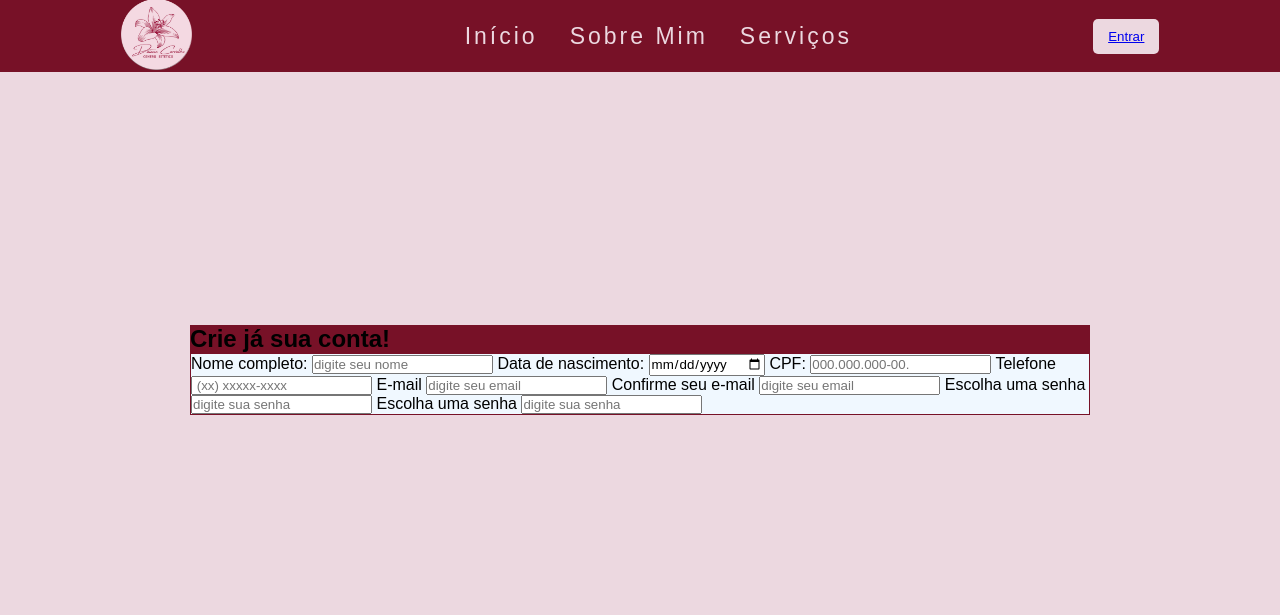
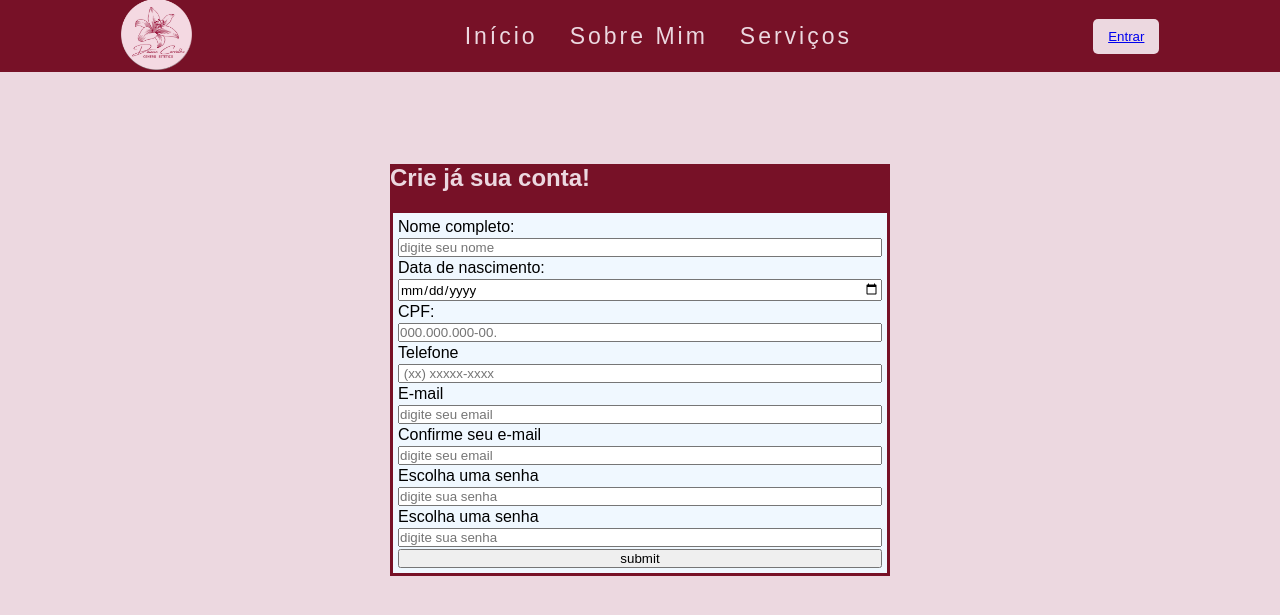
Before and after one commit to SirPablo17/ProjetoIntegrador, a PHP site: page /cadastro.html in a window 1280 px wide. Shown: the top 615 px of the page. Run offline with PHP 8.4, Linux system fonts and the light colour scheme; some web fonts are replaced.

Commit message:
botao submit e estilização basica da tela de cadastro

```diff
--- a/cadastro.html
+++ b/cadastro.html
@@ -55,6 +55,8 @@
                 <label for="confirm_senha">Escolha uma senha</label>
                 <input type="text" id="confirm_senha" placeholder="digite sua senha" required>
 
+                <input type="button" value="submit">
+
             </form>
         </div>
     </main>
--- a/style/cadastro.css
+++ b/style/cadastro.css
@@ -7,7 +7,7 @@ main {
     /* Centraliza horizontalmente */
     align-items: center;
     /* Centraliza verticalmente */
-    max-width:900px;
+    max-width:500px;
     /* Mantém a largura desejada */
     height: 500px;
     /* Mantém a altura desejada */
@@ -16,17 +16,26 @@ main {
 }
 
 .cadastro{
+    max-width: 500px ;
+    width:100% ;
     display: flex;
     flex-direction: column;
-    align-content: center;
-    justify-content: flex-start;
-    justify-ite;
     margin-top: 30vh;
     background-color: #771127;
+}
+.cadastro h2{
+    color: #ECD8E0;
+
+
 }
 .cadastro form{
     background-color: aliceblue;
     border: 1px solid  #771127;
-    margin: ;
+    margin-top:20px !important;
+    margin:2px;
+    padding:5px;
+    gap:2px;
+    display: flex;
+    flex-direction: column;
 
 }
```
